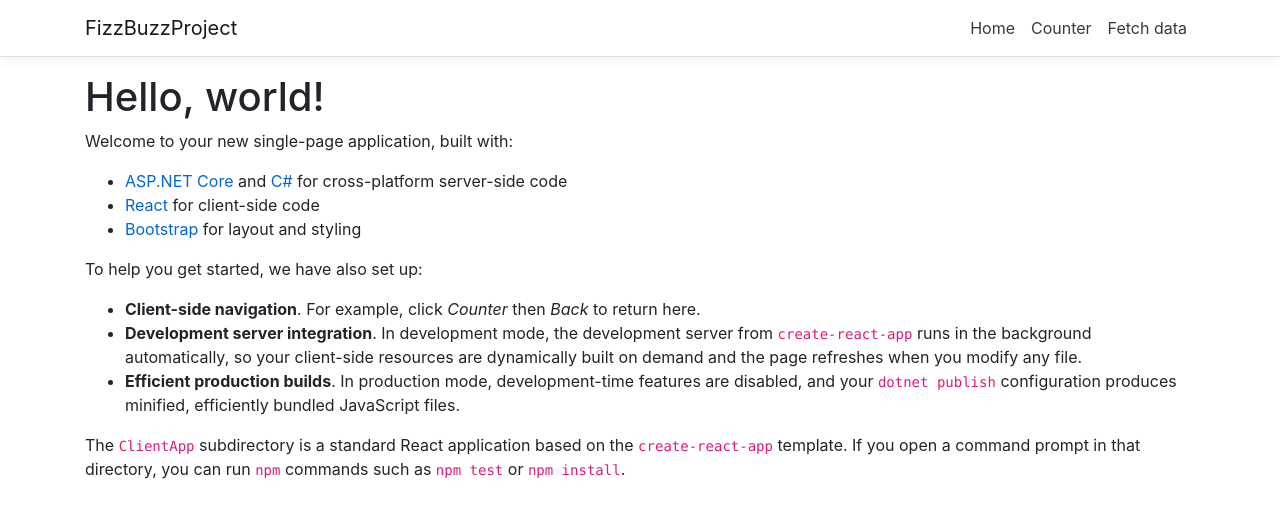
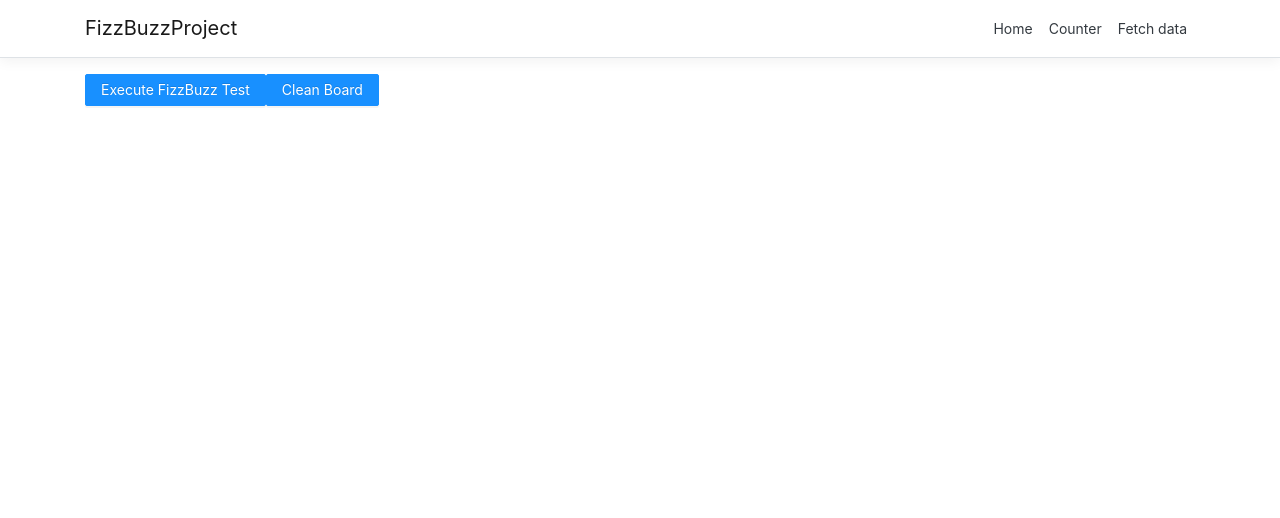
Before and after one commit to eduardovazlopez/fizzbuzz, a React (Create React App) app in the folder ClientApp/: page / in a window 1280 px wide. Shown: the top 518 px of the page. Built offline with nearby package versions, Linux system fonts and the light colour scheme.

Commit message:
Add FizzBuzz component

```diff
--- a/ClientApp/src/App.js
+++ b/ClientApp/src/App.js
@@ -1,7 +1,8 @@
+import 'antd/dist/antd.css';
 import React, { Component } from 'react';
 import { Route } from 'react-router';
 import { Layout } from './components/Layout';
-import { Home } from './components/Home';
+import { FizzBuzz } from './components/FizzBuzz';
 import { FetchData } from './components/FetchData';
 import { Counter } from './components/Counter';
 
@@ -13,7 +14,7 @@ export default class App extends Component {
   render () {
     return (
       <Layout>
-        <Route exact path='/' component={Home} />
+            <Route exact path='/' component={FizzBuzz} />
         <Route path='/counter' component={Counter} />
         <Route path='/fetch-data' component={FetchData} />
       </Layout>
--- /dev/null
+++ b/ClientApp/src/components/FizzBuzz.jsx
@@ -0,0 +1,39 @@
+import React, { Component } from "react";
+import { Button } from "antd";
+import axios from "axios";
+
+export class FizzBuzz extends Component {
+    state = {
+        FizzBuzzList: [],
+    };
+
+    handleExecuteFizzBuzz = async () => {
+        const { data: response } = await axios.get(
+            "https://localhost:5001/api/fizzbuzz"
+        );
+        this.setState({ FizzBuzzList: response });
+        console.log("Hola Eduardo", response);
+    };
+
+    handleCleanBoard = () => this.setState({ FizzBuzzList: [] });
+
+    render() {
+        return (
+            <div>
+                <Button onClick={this.handleExecuteFizzBuzz} type="primary">
+                    Execute FizzBuzz Test
+        </Button>
+                <Button onClick={this.handleCleanBoard} type="primary">
+                    Clean Board
+        </Button>
+                <ul>
+                    {this.state.FizzBuzzList.map((i, index) => (
+                        <li key={index}>{i}</li>
+                    ))}
+                </ul>
+            </div>
+        );
+    }
+}
+
+export default FizzBuzz;
```
